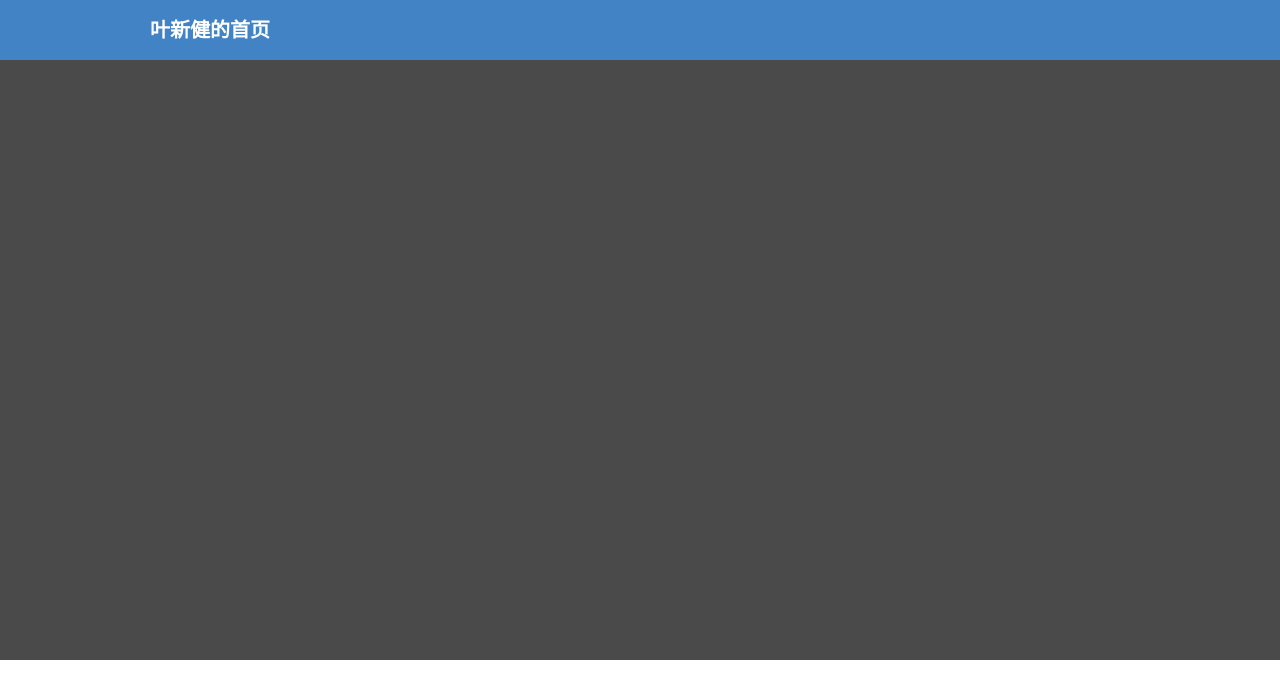
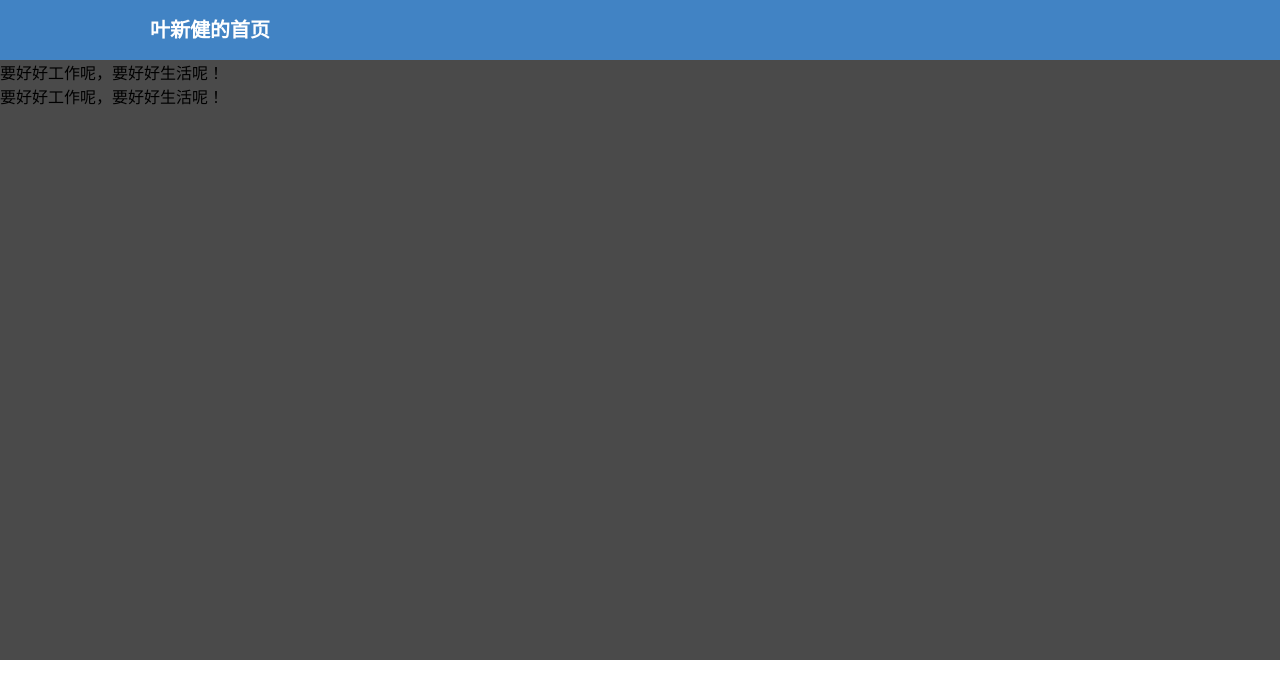
Before and after one commit to xinjian0728/yexj.github.com, a plain HTML site: page index.html in a window 1280 px wide. Drawn offline with Linux system fonts and the light colour scheme.

Commit message:
Update index.html
更新

```diff
--- a/index.html
+++ b/index.html
@@ -19,10 +19,10 @@
 	</div>
 	<div class="content">
 		<div class="left">
-
+			要好好工作呢，要好好生活呢！
 		</div>
 		<div class="right">
-
+			要好好工作呢，要好好生活呢！
 		</div>
 	</div>
 </body>
```
